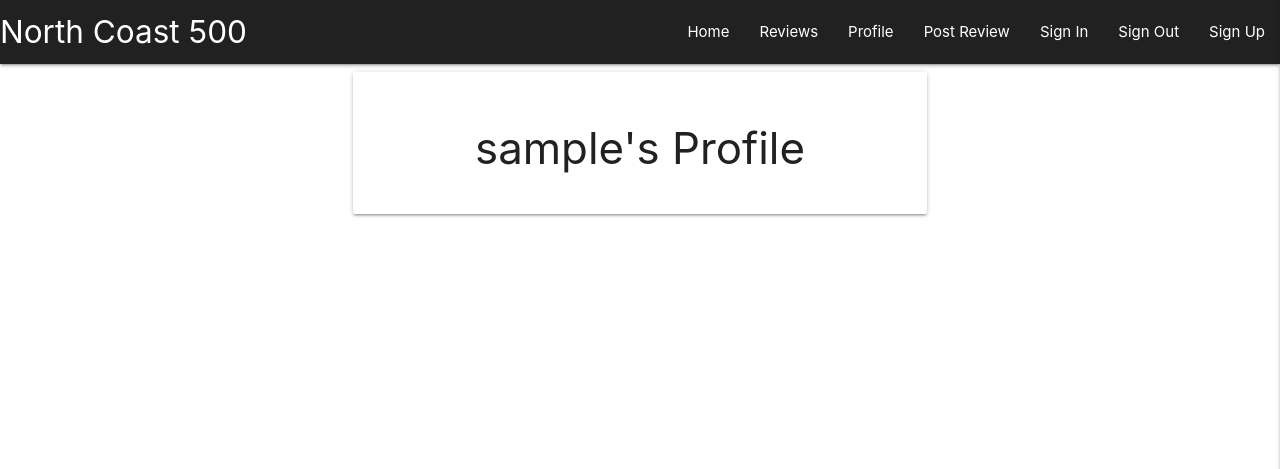
After one commit to scotty-james/Milestone-Project-3--North-Coast-500, a Flask app: page /profile/1 in a window 1280 px wide. The commit adds this page. Shown: the top 469 px of the page. Run offline with Flask 2, Linux system fonts and the light colour scheme; the visitor is signed in with stand-in values (Sample User, id 1); a database or web service that is not in the repository returns one stand-in record (values such as "Sample title"); some libraries are stand-ins or nearby versions.

Commit message:
Create User Profile Page, add functionality to connect after login

```diff
--- a/app.py
+++ b/app.py
@@ -54,7 +54,7 @@ def register():
         # put the new user into 'session' cookie
         session["user"] = request.form.get("username").lower()
         flash("Registration Successful!")
-        return redirect(url_for("register", username=session["user"]))
+        return redirect(url_for("profile", username=session["user"]))
 
     return render_template("register.html", form=form)
 
@@ -79,7 +79,7 @@ def login():
                     existing_user["password"], request.form.get("password")):
                         session["user"] = request.form.get("username").lower()
                         flash("Welcome, {}".format(request.form.get("username")))
-                        return redirect(url_for("login", username=session["user"]))
+                        return redirect(url_for("profile", username=session["user"]))
             else:
                 # in case where password does not match
                 flash("Incorrect Username and/or Password")
@@ -93,6 +93,19 @@ def login():
     return render_template("login.html", form=form)
 
 
+# User Profile Route
+
+@app.route("/profile/<username>", methods=["GET", "POST"])
+def profile(username):
+    username = mongo.db.users.find_one(
+        {"username": session["user"]})["username"]
+
+    if session["user"]:
+        return render_template("profile.html", username=username)
+
+    return redirect(url_for("login"))
+
+
 if __name__ == "__main__":
     app.run(host=os.environ.get("IP"),
             port=int(os.environ.get("PORT")),
--- a/templates/base.html
+++ b/templates/base.html
@@ -22,7 +22,7 @@
             <ul class="right hide-on-med-and-down">
                 <li><a href="{{ url_for('home') }}">Home</a></li>
                 <li><a href="{{ url_for('get_posts') }}">Reviews</a></li>
-				<li><a href="#">Profile</a></li>
+				<li><a href="{{ url_for('profile', username=session['user']) }}">Profile</a></li>
 				<li><a href="#">Post Review</a></li>
 				<li><a href="{{ url_for('login') }}">Sign In</a></li>
                 <li><a href="#">Sign Out</a></li>
@@ -36,7 +36,7 @@
          <li><h4 class="center-align light-blue-text text-darken 4">North Coast 500</h4></li>
          <li><a href="{{ url_for('home') }}">Home</a></li>
          <li><a href="{{ url_for('get_posts') }}">Reviews</a></li>
-         <li><a href="#">Profile</a></li>
+         <li><a href="{{ url_for('profile', username=session['user']) }}">Profile</a></li>
          <li><a href="#">Post Review</a></li>
          <li><a href="{{ url_for('login') }}">Sign In</a></li>
          <li><a href="#">Sign Out</a></li>
--- /dev/null
+++ b/templates/profile.html
@@ -0,0 +1,14 @@
+{% extends "base.html" %}
+{% block content %}
+
+<div class="row">
+    <div class="col s12 m8 offset-m2">
+        <div class="card-panel">
+            <h3 class="center-align">
+                {{ username }}'s Profile
+            </h3>
+        </div>
+    </div>
+</div>
+
+{% endblock %}
```
